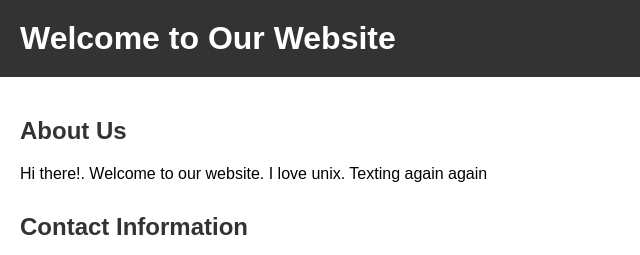
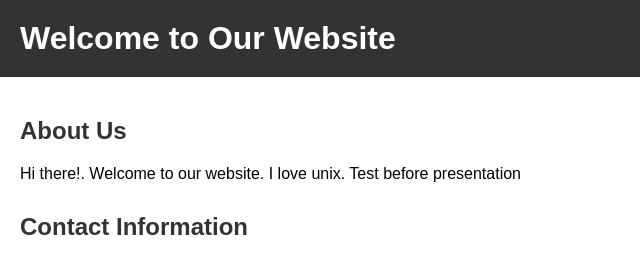
Before and after one commit to legendaryage/project, a plain HTML site: page index.html in a window 1280 px wide. Shown: the top 255 px of the page, 0-640 px from the left. Drawn offline with Linux system fonts and the light colour scheme.

Commit message:
before presentation test

```diff
--- a/index.html
+++ b/index.html
@@ -14,7 +14,7 @@
     <section>
       <h2>About Us</h2>
       <p>
-        Hi there!. Welcome to our website. I love unix. Texting again again
+        Hi there!. Welcome to our website. I love unix. Test before presentation
       </p>
     </section>
     <section>
```
